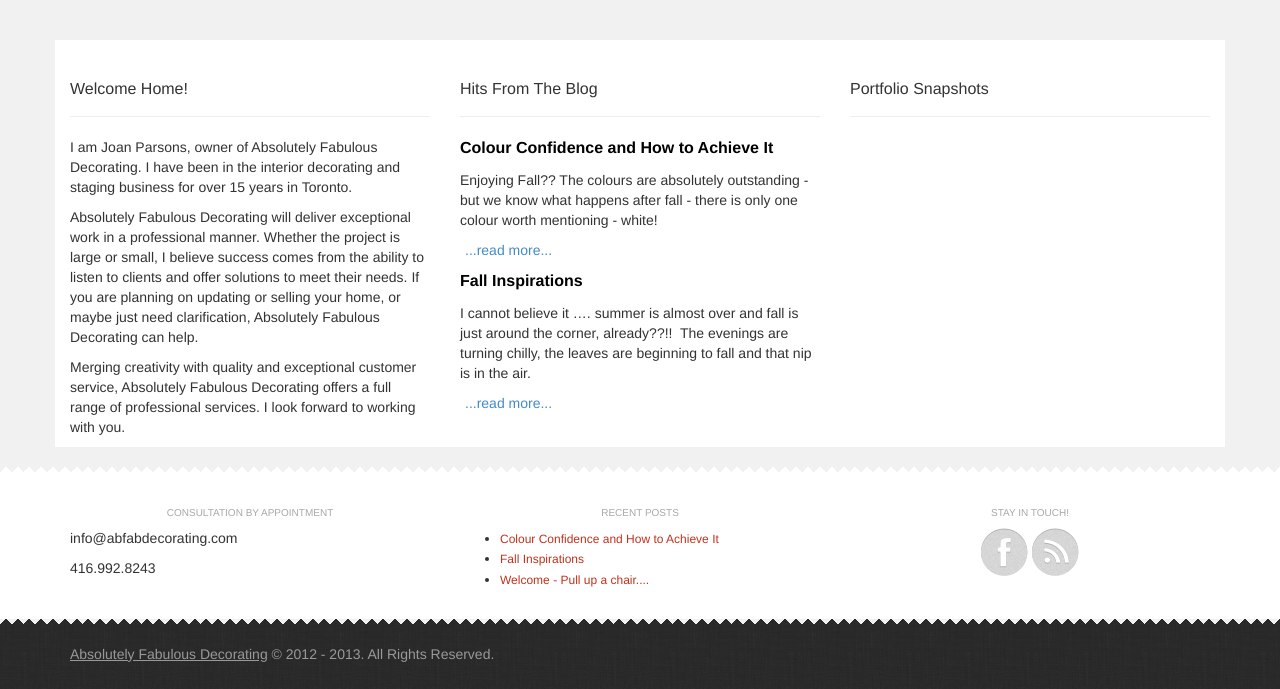
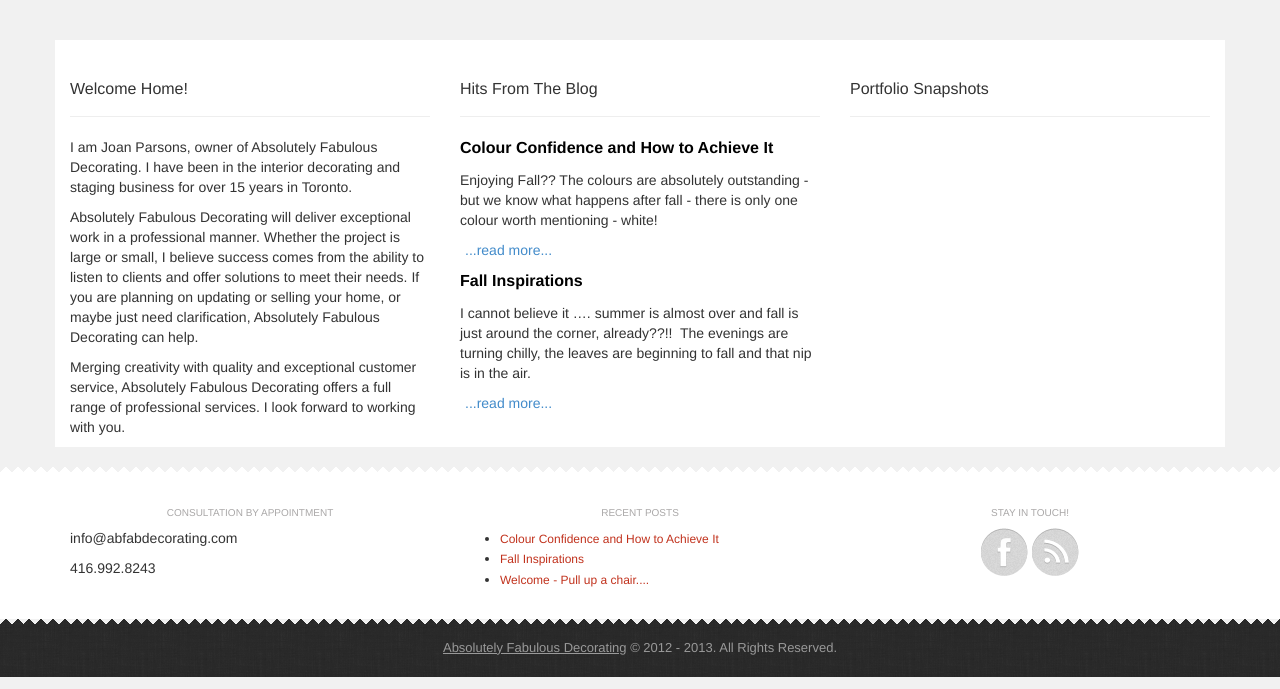
Before and after one commit to joanparsons/abfabdecoratingblog, a Jekyll site: the page built from index.html, in a window 1280 px wide. Shown: the part 500-1189 px from the top of the page. Built offline with Jekyll 4.4.1, drawn with Linux system fonts in a browser that asks for light colours; nearby versions of some CDN libraries; Markdown is read by kramdown in place of the engine named in the settings; the list of posts is cut into pages by our own code.

Commit message:
Center and shrink footer text.

```diff
--- a/_includes/footer.css
+++ b/_includes/footer.css
@@ -1,6 +1,8 @@
 #footer {
-  padding: 25px 0px;
   background: url({{site.baseurl}}/images/bg-ripple-footer.png) repeat top left;
+  padding: 20px 0px;
+  text-align: center;
+  font-size: 13px;
 }
 
 #footer, #footer a {color: #999;}
```
